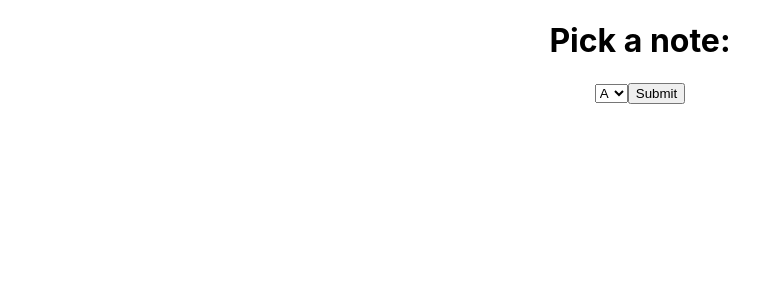
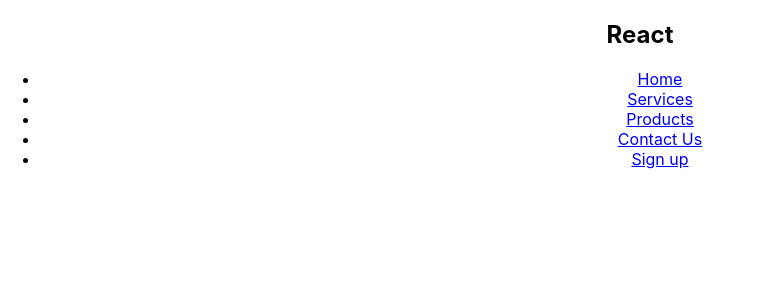
Before and after one commit to thomasl0433/guitar-chords-app, a React (Create React App) app: page / in a window 1280 px wide. Shown: the top 300 px of the page, without its empty margins (0-768 px from the left). Built offline with nearby package versions, Linux system fonts and the light colour scheme.

Commit message:
progress on nav bar

```diff
--- a/src/App.js
+++ b/src/App.js
@@ -1,5 +1,5 @@
 import "./App.css";
-import Body from "./components/Body";
+//import Body from "./components/Body";
 import NavBar from './components/Navbar/Navbar'
 //import Header from './components/Header'
 //import Reference from "./components/Reference";
@@ -8,7 +8,6 @@
   return (
     <div className="App">
       <NavBar />
-      <Body />
     </div>
   );
 }
--- /dev/null
+++ b/src/components/Navbar/MenuItems.js
@@ -0,0 +1,28 @@
+export const MenuItems = [
+    {
+        title: 'Home',
+        url: '#',
+        cName: 'nav-links'
+    },
+    {
+        title: 'Services',
+        url: '#',
+        cName: 'nav-links'
+    },
+    {
+        title: 'Products',
+        url: '#',
+        cName: 'nav-links'
+    },
+    {
+        title: 'Contact Us',
+        url: '#',
+        cName: 'nav-links'
+    },
+    {
+        title: 'Sign up',
+        url: '#',
+        cName: 'nav-links-mobile'
+    },
+
+]
--- a/src/components/Navbar/Navbar.js
+++ b/src/components/Navbar/Navbar.js
@@ -1,12 +1,25 @@
-import React from 'react'
+import React from "react";
+import { MenuItems } from "./MenuItems";
 
+// using class component is ideal for using State
 export default class NavBar extends React.Component {
-
-    render() {
-        return (
-            <div>
-
-            </div>
-        )
-    }
+  render() {
+    return (
+      <nav className="NavBarItems">
+        <h1 className="navbar-logo">React</h1>
+        <div className="menu-icon"></div>
+        <ul>
+          {MenuItems.map((item, index) => {
+            return (
+              <li key={index}>
+                <a className={item.cName} href={item.url}>
+                    {item.title}
+                </a>
+              </li>
+            );
+          })}
+        </ul>
+      </nav>
+    );
+  }
 }
```
Also changed, not shown: src/components/Button.css (added), src/components/Navbar/Navbar.css (added).
